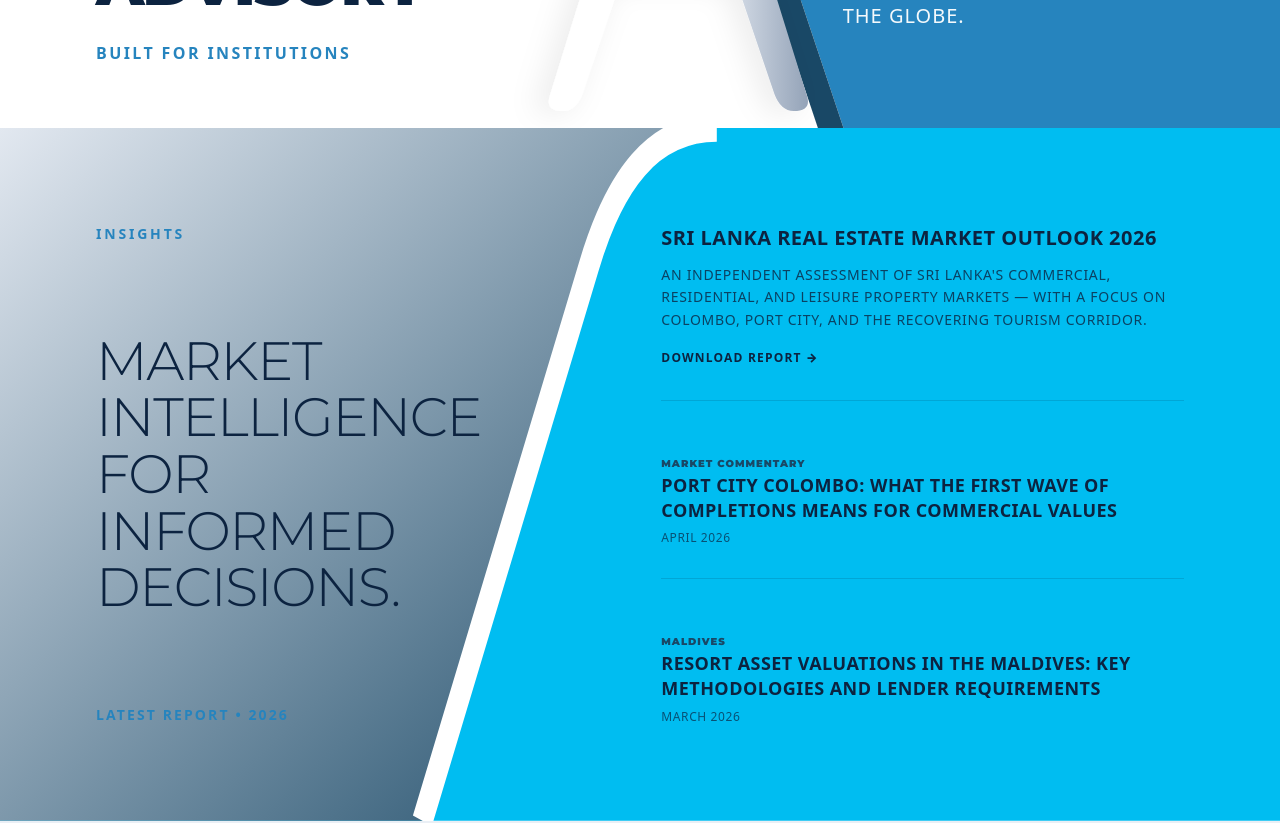
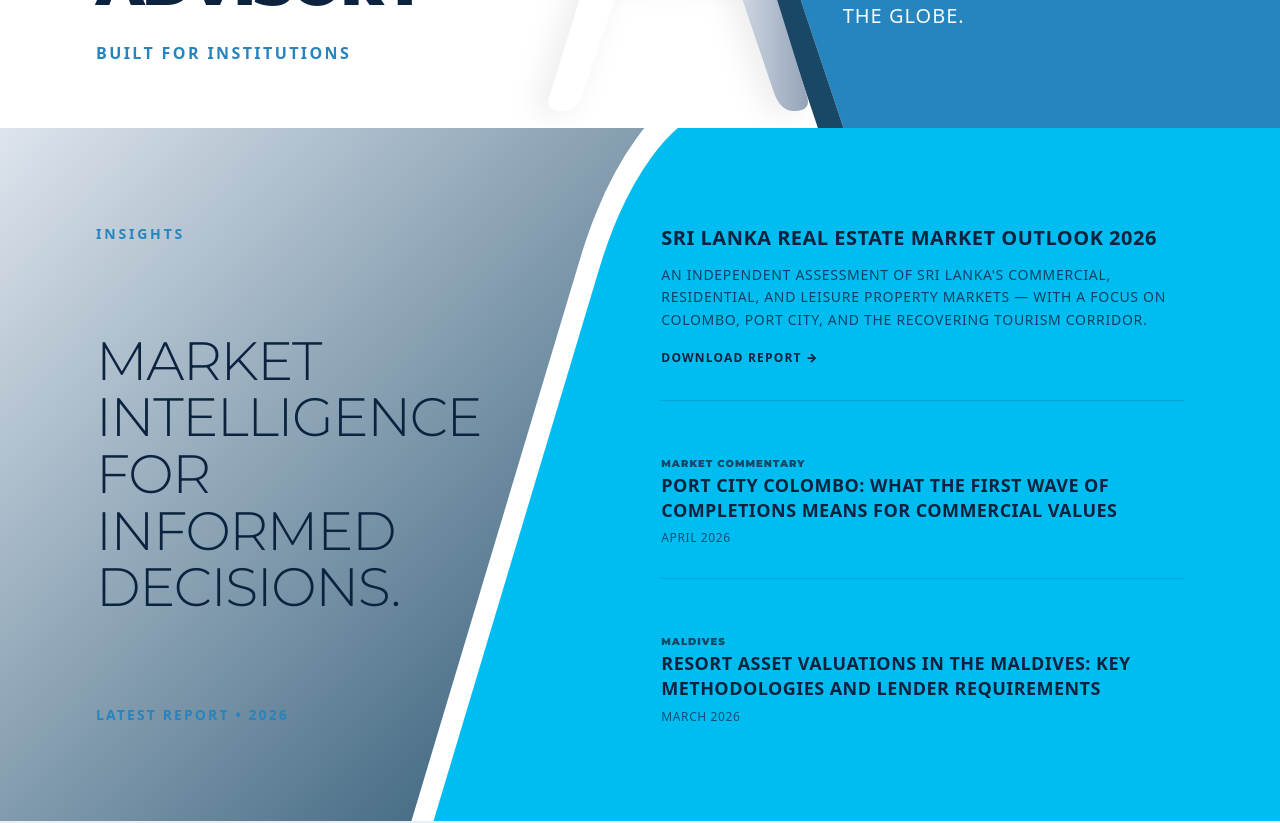
Before and after one commit to ChamilSachintha/sunilfernando, a Next.js app: page / in a window 1280 px wide. Shown: the part 1820-2643 px from the top of the page. Built offline with nearby package versions, Linux system fonts and the light colour scheme; a web font is replaced by a local one.

Commit message:
style(ui): extend Insights background divider paths beyond top and bottom boundaries to hide sharp caps

```diff
--- a/src/app/page.tsx
+++ b/src/app/page.tsx
@@ -423,7 +423,7 @@ export default function Home() {
       <section id="newsroom" className="relative min-h-[450px] flex items-stretch overflow-hidden bg-white">
         {/* SVG Vector Background */}
         <div className="absolute inset-0 w-full h-full pointer-events-none select-none hidden lg:block">
-          <svg viewBox="0 0 1000 400" className="w-full h-full" preserveAspectRatio="none">
+          <svg viewBox="0 0 1000 400" className="w-full h-full overflow-visible" preserveAspectRatio="none">
             <defs>
               <linearGradient id="insights-left-grad" x1="0" y1="0" x2="1" y2="1">
                 <stop offset="0%" stopColor="#e2e8f0" />
@@ -431,14 +431,14 @@ export default function Home() {
               </linearGradient>
             </defs>
 
-            {/* Right Side Bright Cyan Background */}
-            <rect width="1000" height="400" fill="#00bdf1" />
+            {/* Right Side Bright Cyan Background (extended height to cover margins) */}
+            <rect y="-20" width="1000" height="440" fill="#00bdf1" />
 
-            {/* Left Side Gradient Background */}
-            <path d="M 0,0 L 560,0 C 510,0 480,30 460,80 L 330,400 L 0,400 Z" fill="url(#insights-left-grad)" />
+            {/* Left Side Gradient Background (extended beyond boundaries) */}
+            <path d="M 0,-20 L 569,-20 C 519,-20 480,30 460,80 L 322,420 L 0,420 Z" fill="url(#insights-left-grad)" />
 
-            {/* White Curved Divider Line */}
-            <path d="M 560,0 C 510,0 480,30 460,80 L 330,400" fill="none" stroke="#ffffff" strokeWidth="16" />
+            {/* White Curved Divider Line (extended to clip flat at section edges) */}
+            <path d="M 569,-20 C 519,-20 480,30 460,80 L 322,420" fill="none" stroke="#ffffff" strokeWidth="16" />
           </svg>
         </div>
 
```
